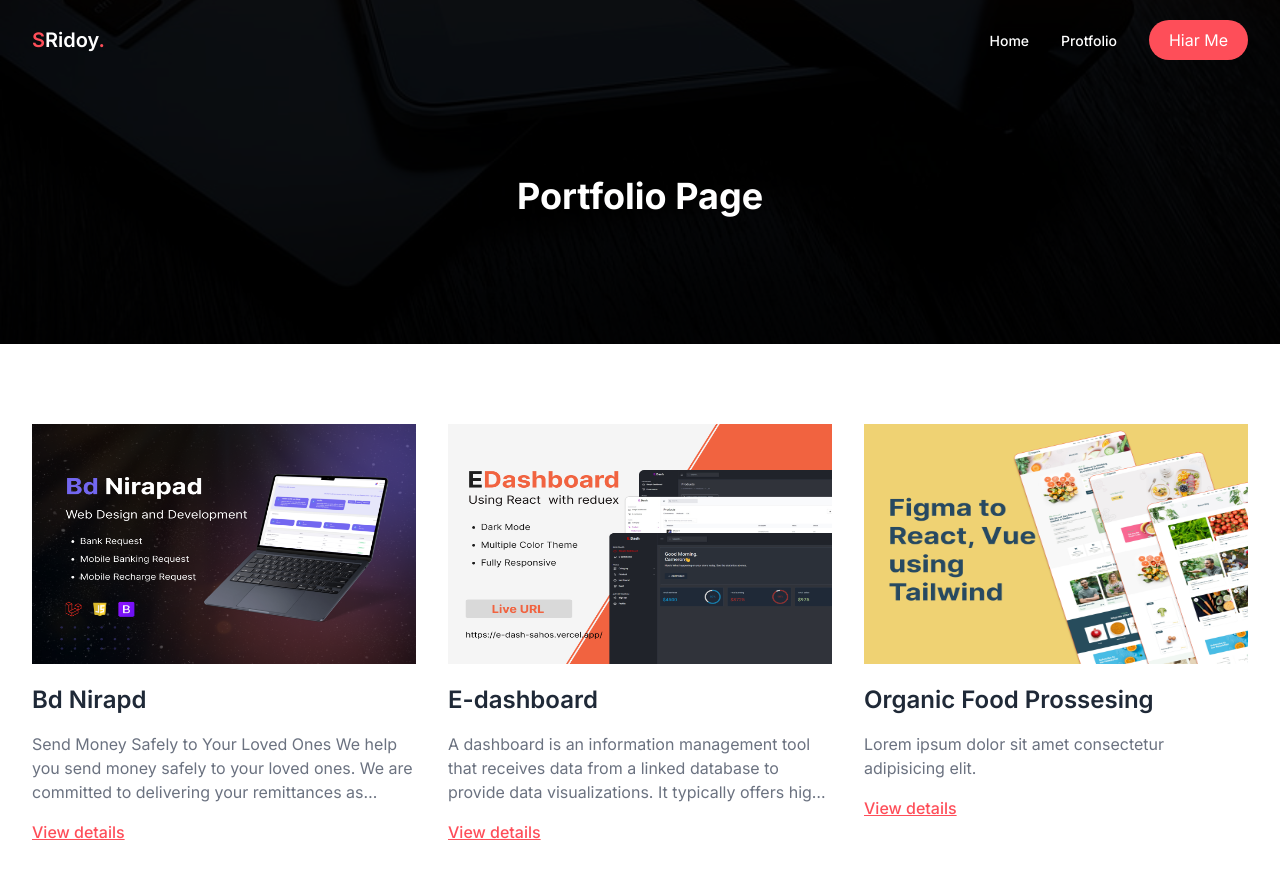
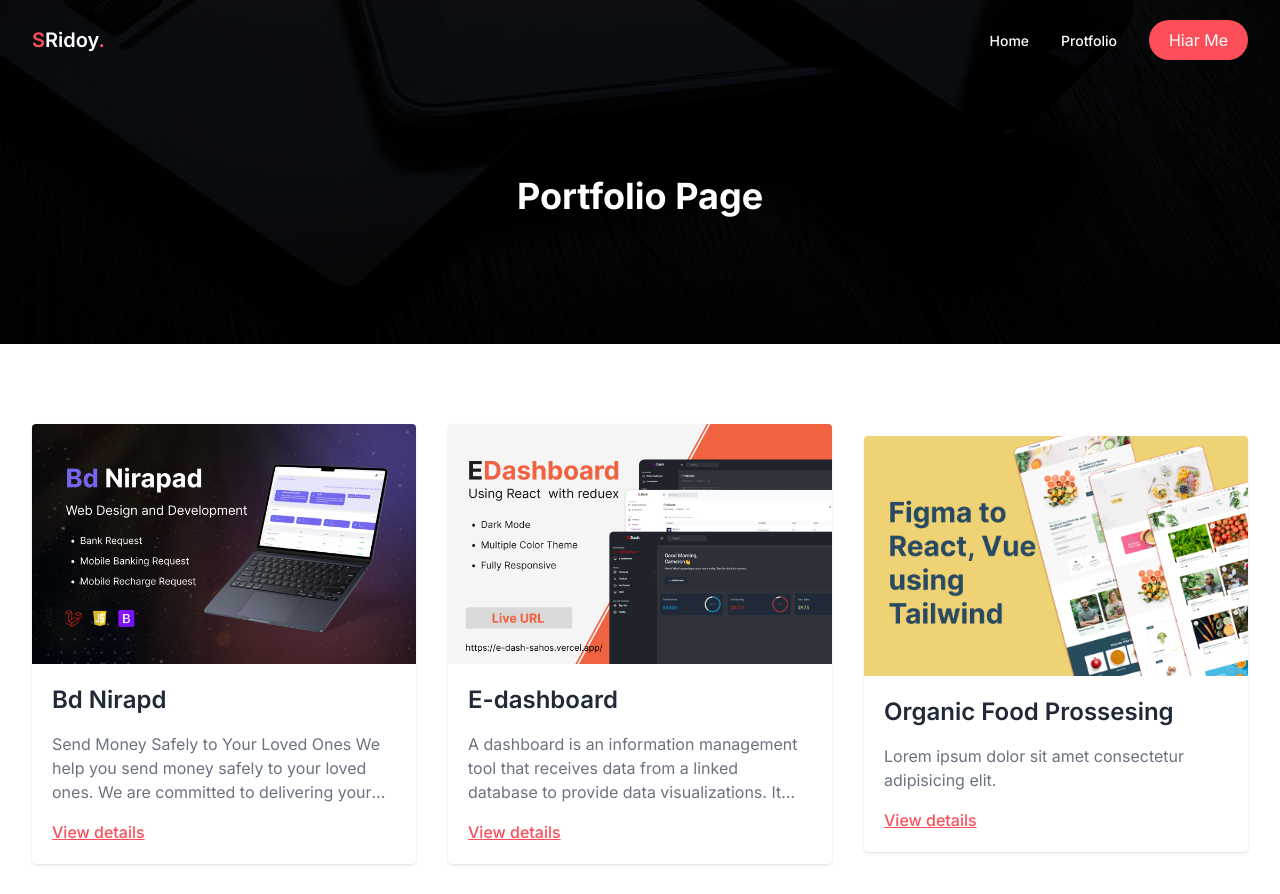
Before and after one commit to sahosmia/Sahos-Ridoy, a Next.js app: page /portfolios in a window 1280 px wide. Shown: the top 894 px of the page. Built offline with nearby package versions, Linux system fonts and the light colour scheme.

Commit message:
Image optimaigation done

```diff
--- a/app/portfolios/[slug]/page.jsx
+++ b/app/portfolios/[slug]/page.jsx
@@ -1,8 +1,8 @@
 import Image from "next/image";
 import Link from "next/link";
 import PageBannerTitle from "../../../components/core/PageBannerTitle";
-import {portfolios} from "../../../constants/index"
-import Error from "../../error"
+import { portfolios } from "../../../constants/index";
+import Error from "../../error";
 
 export function generateStaticParams() {
   return portfolios.map((item) => ({
@@ -25,22 +25,18 @@ const PortfolioDetailsPage = ({ params }) => {
       />
 
       <div className="py-20">
-        <div className="container">
-          <div className="px-0 md:px-16 2xl:px-72">
-            <div className="mb-2 md:mb-5">
-              <div className="text-center">
+        <div className="w-10/12 md:w-8/12 lg:w-6/12 mx-auto">
+          <div className="mb-2 md:mb-5 text-center relative h-56 sm:h-72 md:h-96  lg:h-[500px]   w-full rounded overflow-hidden shadow">
             <Image
               src={portfolio.thumbnail}
-                  className=" h-fit w-full object-cover mb-2 md:mb-5 shadow inline-block"
+              className=" h-fit w-full object-containe mb-2 md:mb-5 shadow inline-block"
               alt={portfolio.title}
-                  width="1000"
-                  height="400"
+              fill
+              priority
+              placeholder="blur"
+              sizes="(max-width: 768px) 100vw, (max-width: 1200px) 50vw, 33vw"
             />
           </div>
-
-            </div>
-
-
 
           <p className="pb-4">{portfolio.description}</p>
 
@@ -145,7 +141,6 @@ const PortfolioDetailsPage = ({ params }) => {
           {/* <hr className="pt-2" /> */}
         </div>
       </div>
-      </div>
     </>
   );
 };
--- a/components/PortfolioItem.tsx
+++ b/components/PortfolioItem.tsx
@@ -1,38 +1,33 @@
 import Image from "next/image";
 import Link from "next/link";
+import PortfolioItemLinkButton from "./PortfolioItemLinkButton";
 
 const PortfolioItem = ({ item }) => {
   return (
-    <div>
     <Link
       href={`portfolios/${item.slug}`}
-        className="rounded overflow-hidden shadow"
+      className="rounded overflow-hidden shadow max-w-96 max-md:max-w-80 z-10 m-auto"
     >
-        <div className="overflow-hidden h-auto md:h-60">
+      <div className="overflow-hidden h-40 md:h-60 relative">
         <Image
-            className="transform-gpu hover:scale-[1.1] transition-all h-full"
+          className="hover:scale-[1.1] transition-all duration-300 h-full object-cover"
           src={item.thumbnail}
           alt={item.title}
-            width="1000"
-            height="750"
+          fill
+          placeholder="blur"
+          sizes="(max-width: 768px) 100vw, (max-width: 1200px) 50vw, 33vw"
         />
       </div>
-        <div className="py-5">
+      <div className="p-5">
         <h5 className="pt-4 md:pt-0 text-xl md:text-2xl font-semibold text-gray-800 line-clamp-2">
           {item.title}
         </h5>
         <p className="pt-2 md:pt-4 text-gray-500 line-clamp-3">
           {item.description}
         </p>
-          <Link
-            href={`portfolio/${item.slug}`}
-            className="mt-4  text-main  hover:text-opacity-80 transition-all text-sm md:text-base font-medium rounded inline-block underline"
-          >
-            View details
-          </Link>
+        <PortfolioItemLinkButton slug={item.slug} />
       </div>
     </Link>
-    </div>
   );
 };
 
--- /dev/null
+++ b/components/PortfolioItemLinkButton.tsx
@@ -0,0 +1,18 @@
+"use client"
+import { redirect } from "next/navigation";
+
+const PortfolioItemLinkButton = ({ slug }: { slug: string }) => {
+  return (
+    <button
+      onClick={() => {
+        redirect(`portfolio/${slug}`);
+      }}
+      type="button"
+      className="mt-4  text-main  hover:text-opacity-80 transition-all text-sm md:text-base font-medium rounded inline-block underline"
+    >
+      View details
+    </button>
+  );
+};
+
+export default PortfolioItemLinkButton;
--- a/components/home/About.tsx
+++ b/components/home/About.tsx
@@ -1,6 +1,7 @@
 import { aboutPersonalInfoItems } from "../../constants";
 import { AboutPersonalInfoItem } from "./AboutPersonalInfoItem";
 import Image from "next/image";
+import Me from "../../public/images/avatar.png"
 
 function About() {
   return (
@@ -41,11 +42,10 @@ function About() {
           <Image
             className="w-3/5 block m-auto rounded mb-10"
             placeholder="blur"
-            blurDataURL="false"
-            src="/images/avatar.png"
+            src={Me}
             alt="Sahos Mia"
             width="600"
-            height="750"
+            height="650"
           />
         </div>
       </div>
--- a/components/home/MyWork.tsx
+++ b/components/home/MyWork.tsx
@@ -30,8 +30,8 @@ function MyWork() {
         src="/images/shape.png"
         className=" absolute w-16 md:w-28 bottom-5 left-2"
         alt=""
-        width="179"
-        height="179"
+        width="100"
+        height="100"
       />
 
       {/* <div className="circle absolute w-96 h-96 top-1/2 -right-60  rounded-full -translate-y-1/2 -z-10"></div> */}
--- a/components/home/MyWorkItem.jsx
+++ b/components/home/MyWorkItem.tsx
@@ -16,8 +16,8 @@ export default function MyWorkItem({ item, index }) {
           className={`rounded-lg h-auto md:h-60 w-full block  object-cover object-center `}
           src={thumbnail}
           alt=""
-          width="1000"
-          height="700"
+          fill
+          placeholder="blur"
         />
       </div>
 
@@ -26,7 +26,7 @@ export default function MyWorkItem({ item, index }) {
           href={`/portfolio/${slug}`}
           className="pt-4 md:pt-0 text-2xl md:text-3xl font-bold text-gray-700 line-clamp-2"
         >
-          {title}
+          {title} 2
         </Link>
         <p className="pt-2 md:pt-4 text-gray-400 line-clamp-3 md:line-clamp-4 text-base">
           {description}
--- a/components/home/Skills.tsx
+++ b/components/home/Skills.tsx
@@ -6,13 +6,14 @@ const Skills = () => {
   return (
     <div className="py-5 sm:py-16  relative">
       <div className="container flex flex-col lg:flex-row items-center gap-5  md:gap-20">
-        <div className="w-full lg:w-1/2">
+        <div className="w-full lg:w-1/2 relative h-80 sm:h-[500px]">
           <Image
             className="w-4/5 flex m-auto"
             src={FaqSide}
             alt="Faq - Sahos"
-            width="1000"
-            height="1000"
+            fill
+            placeholder="blur"
+            sizes="(max-width: 768px) 100vw, (max-width: 1200px) 50vw, 33vw"
           />
         </div>
         <div className="w-full lg:w-2/4 ">
--- a/components/home/WhyWork.tsx
+++ b/components/home/WhyWork.tsx
@@ -1,11 +1,14 @@
 import Image from "next/image";
 import { why_work_items } from "../../constants";
+import FirstImage from "../../public/images/1.png";
+import SecondImage from "../../public/images/2.png";
+import ShapImage from "../../public/images/shape-2.png";
 
 function WhyWork() {
   return (
     <section className="py-10 sm:py-16  relative">
       <Image
-        src="/images/shape-2.png"
+        src={ShapImage}
         className=" absolute w-20 top-2 right-2"
         alt=""
         width="200"
@@ -16,17 +19,19 @@ function WhyWork() {
         <div className="pb-48 lg:pb-20 md:mb-16 flex-1 relative after:absolute after:top-24 after:left-2 sm:after:top-40 sm:after:left-20 lg:after:top-36 lg:after:left-0 xl:after:left-20 after:w-6 sm:after:w-10 after:h-6 sm:after:h-10 before:bottom-16 before:right-10 sm:before:right-40 md:before:bottom-20 md:before:right-60 lg:before:right-10 xl:before:right-60 xl:before:bottom-5 before:w-10 before:h-10 md:before:w-20 md:before:h-20 after:bg-main after:rounded before:absolute before:rounded before:border-main before:border-4">
           <Image
             className="m-auto block w-3/5 sm:w-auto"
-            src="/images/1.png"
+            src={FirstImage}
             alt=""
             width="3800"
             height="4360"
+            placeholder="blur"
           />
           <Image
             className="absolute w-3/5 sm:w-auto bottom-10 md:bottom-0 md:left-0"
-            src="/images/2.png"
+            src={SecondImage}
             alt=""
             width="3800"
             height="4500"
+            placeholder="blur"
           />
         </div>
 
@@ -47,7 +52,7 @@ function WhyWork() {
               <div key={i} className="flex flex-col md:flex-row gap-3 md:gap-5">
                 <div>
                   <span className="bg-main text-light w-12 md:w-16 h-12 md:h-16 flex justify-center items-center rounded-full text-xl md:text-2xl">
-                   {item.icon}
+                    {item.icon}
                   </span>
                 </div>
                 <div>
```
Lines whose indentation alone changed are shown as unchanged.
